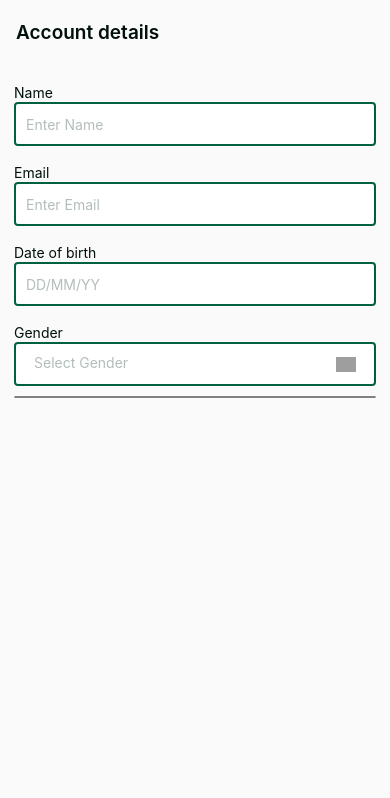
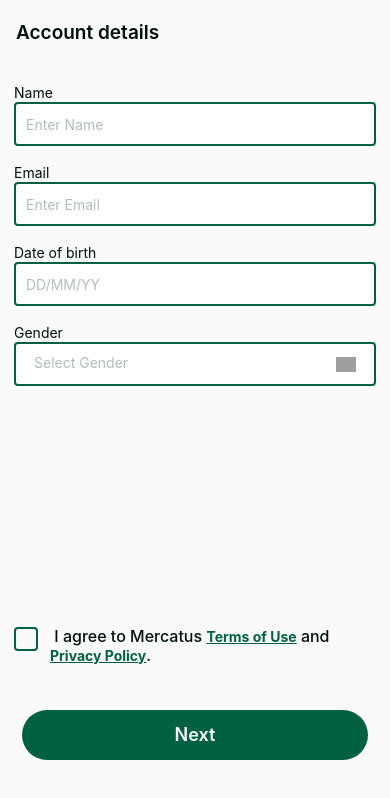
Before and after one commit to debugtitan/mercatus, a React Native app: screen /auth-signup in a window 390 px wide. Shown: the top 798 px of the page. Built offline with nearby package versions, Linux system fonts and the light colour scheme; grey boxes are pictures that could not be loaded.

Commit message:
finished checkbox and terms and service

```diff
--- a/components/CheckBox.js
+++ b/components/CheckBox.js
@@ -1,6 +1,7 @@
 import React from 'react';
 import { Pressable, StyleSheet } from 'react-native';
 import { CheckIcon } from 'react-native-heroicons/outline';
+
 export default function Checkbox({
   checked = false,
   onSelect = () => null,
--- a/components/index.js
+++ b/components/index.js
@@ -4,6 +4,7 @@ import Password from './Password';
 import Keyboard from './Keyboard';
 import RadioButton from './RadioButton';
 import { Dropdown } from './DropDown';
+import Checkbox from './CheckBox';
 export {
   useTheme,
   ThemeProvider,
@@ -12,4 +13,5 @@ export {
   Password,
   RadioButton,
   Dropdown,
+  Checkbox
 };
--- a/constants/Styles.ts
+++ b/constants/Styles.ts
@@ -94,12 +94,12 @@ export const Styles = () => {
       //resizeMode: 'contain',
     },
     dropDown: {
-      borderWidth: 1,
-      borderColor: 'gray',
+      //borderWidth: 2,
+      //borderColor: 'gray',
       borderRadius: 10,
-      marginTop: 10,
+      marginTop: 3,
       overflow: 'hidden',
-      backgroundColor: isDarkMode ? '#F9FAF9' : '#FFFFFF',
+      //backgroundColor: isDarkMode ? '#F9FAF9' : '#FFFFFF',
     },
     dropDownWrapper: {
       borderWidth: 2,
@@ -117,5 +117,13 @@ export const Styles = () => {
     placeholderStyles: {
       color: theme.TABS_INACTIVE,
     },
+    terms: {
+      fontSize: 14,
+      lineHeight: 17,
+      //fontFamily: 'Inter',
+      fontWeight: 'bold',
+      color: theme.PRIMARY,
+      textDecorationLine: 'underline',
+    },
   });
 };
--- a/screens/auth/Signup.js
+++ b/screens/auth/Signup.js
@@ -5,11 +5,19 @@ import {
   TextInput,
   TouchableOpacity,
   Platform,
+  Image,
 } from 'react-native';
 import React, { useState } from 'react';
 import { PageLayout } from '../../AppLayout';
-import { useTheme, Dropdown } from '../../components';
-import { DARK, LIGHT, Styles, genderOptions } from '../../constants';
+import { useTheme, Dropdown, Checkbox } from '../../components';
+import {
+  DARK,
+  LIGHT,
+  Styles,
+  genderOptions,
+  IMAGES,
+  RoutePaths,
+} from '../../constants';
 import DateTimePicker from '@react-native-community/datetimepicker';
 //import CountryPicker from "react-native-country-picker-modal";
 
@@ -22,6 +30,7 @@ export default function Signup() {
   const [email, setEmail] = useState(null);
   const [gender, setGender] = useState(null);
   const [dob, setDob] = useState(null);
+  const [terms, setTerms] = useState(false);
 
   //Date of birth
   const [date, setDate] = useState(new Date());
@@ -131,6 +140,35 @@ export default function Signup() {
             setSelected={userGender => setGender(userGender)}
           />
         </View>
+
+        {/* TERMS AND POLICY */}
+        <View style={{ marginTop: 220, flexDirection: 'row' }}>
+          <Checkbox
+            checked={terms}
+            checkedImage={
+              <Image source={IMAGES.CHECKBOX} tintColor={theme.PRIMARY} />
+            }
+            onSelect={() => setTerms(!terms)}
+          />
+          <View style={{ width: 290, marginLeft: 12 }}>
+            <Text style={styles.paragraph}>
+              {' '}
+              I agree to Mercatus <Text style={styles.terms}>
+                Terms of Use
+              </Text>{' '}
+              and <Text style={styles.terms}>Privacy Policy</Text>.
+            </Text>
+          </View>
+        </View>
+
+        {/*BUTTON */}
+        <View style={{ marginTop: 45, paddingHorizontal: 8 }}>
+          <TouchableOpacity
+            style={[styles.button, { backgroundColor: theme.PRIMARY }]}
+          >
+            <Text style={styles.buttonText}>Next</Text>
+          </TouchableOpacity>
+        </View>
       </View>
     </PageLayout>
   );
```
